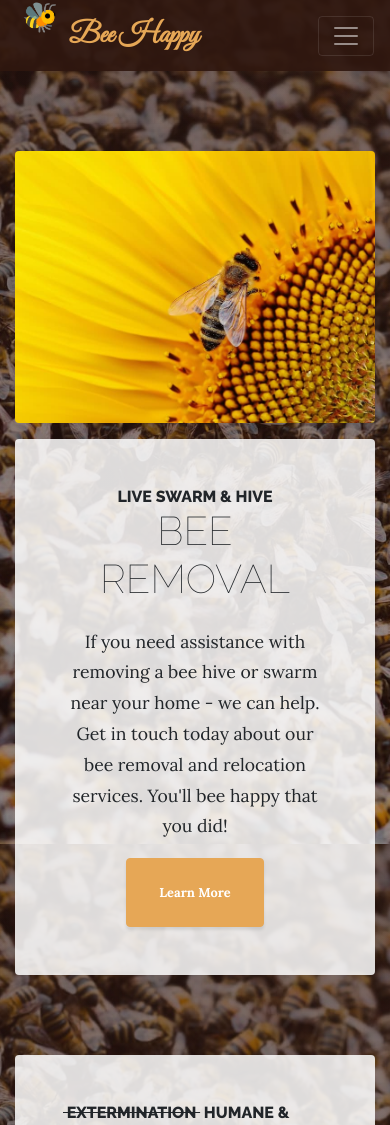
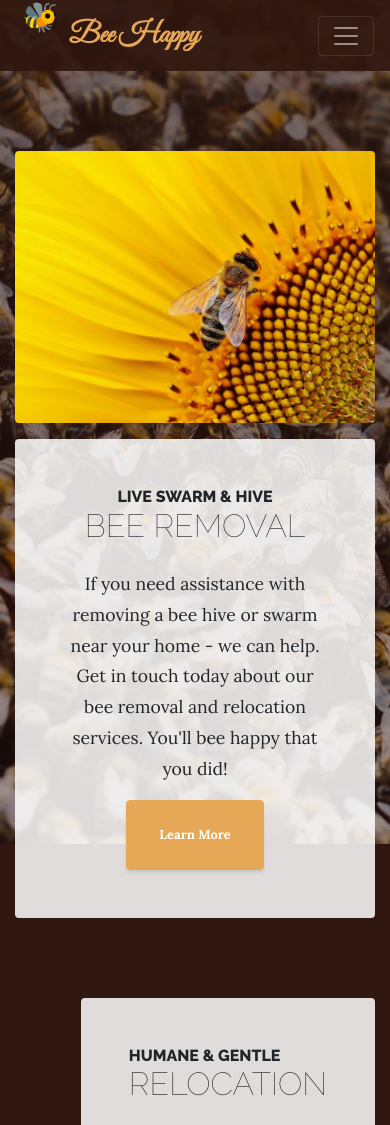
Before and after one commit to djmisha/beehappycali.com, a Gatsby site: page / in a window 390 px wide. Shown: the top 1125 px of the page. Built offline with nearby package versions, Linux system fonts and the light colour scheme; Gatsby itself is replaced by a stand-in of ours.

Commit message:
bg mobile fix

```diff
--- a/gatsby-config.js
+++ b/gatsby-config.js
@@ -6,9 +6,6 @@ module.exports = {
     title: config.siteTitle,
     description: config.siteDescription,
     keywords: config.siteKeywords,
-  },
-  flags: {
-    DEV_SSR: true
   },
   plugins: [
     'gatsby-plugin-react-helmet',
--- a/src/assets/sass/_global.scss
+++ b/src/assets/sass/_global.scss
@@ -1,11 +1,31 @@
 body {
   @include body-font;
+  background-color: $secondary;
+
+  @media (min-width: 768px) {
+    background-image: linear-gradient(rgba(47, 23, 15, 0.65),
+        rgba(47, 23, 15, 0.45)),
+      url('../images/bg.jpg');
+    background-attachment: fixed;
+    background-position: center;
+    background-size: cover;
+  }
+}
+
+.bg-mobile {
   background-image: linear-gradient(rgba(47, 23, 15, 0.65),
       rgba(47, 23, 15, 0.45)),
     url('../images/bg.jpg');
-  background-attachment: fixed;
+  background-repeat: no-repeat;
   background-position: center;
-  background-size: cover;
+  height: 100vh;
+  width: 100vw;
+  position: fixed;
+  z-index: -1;
+
+  @media (min-width: 768px) {
+    display: none;
+  }
 }
 
 h1,
@@ -55,6 +75,7 @@ p {
 
 .section-heading {
   text-transform: uppercase;
+  @include heading-font;
 
   .section-heading-upper {
     display: block;
@@ -64,12 +85,11 @@ p {
 
   .section-heading-lower {
     display: block;
-    font-size: 2.5rem;
+    font-size: 2rem;
     font-weight: 100;
 
     @media (min-width: 768px) {
       font-size: 3rem;
-
     }
   }
 }
--- a/src/components/Layout.js
+++ b/src/components/Layout.js
@@ -39,6 +39,7 @@ class Layout extends Component {
             >
               <html lang="en" />
             </Helmet>
+            <div className="bg-mobile"></div>
             <div className={'page-top'}>
               {!noSiteHeader ? <SiteHeader /> : null}
               {!noHeader ? <Header activeLink={activeLink} /> : null}
--- a/src/pages/index.js
+++ b/src/pages/index.js
@@ -57,7 +57,7 @@ const IndexPage = () => {
               <div className="bg-faded p-5 d-flex ml-auto rounded">
                 <h2 className="section-heading mb-0">
                   <span className="section-heading-upper">
-                    <strike>&nbsp;Extermination&nbsp;</strike> Humane & Gentle
+                     Humane & Gentle
                   </span>
                   <span className="section-heading-lower">
                     Relocation
@@ -88,14 +88,13 @@ const IndexPage = () => {
           <div className="row">
             <div className="col-xl-9 mx-auto">
               <div className="cta-inner text-center rounded">
-                <h2 className="section-heading mb-4">
+                <div className="section-heading mb-4 h2">
                   <span className="section-heading-upper">Bee Educated</span>
                   <span className="section-heading-lower">Did You Know?</span>
-                </h2>
+                </div>
                 <p className="mb-0">
-                <strong>Bees pollinate 1 in 3 bites of food we eat. </strong>
-                Bees are an essential part of our agriculture, and their health directly impacts food security.
-
+                  <strong>Bees pollinate 1 in 3 bites of food we eat. </strong>
+                  Bees are an essential part of our agriculture, and their health directly impacts food security.
                 </p>
                 <div className="intro-button mx-auto mt-4">
                   <button className="btn btn-light btn-xl" onClick={handleClick}>
```
